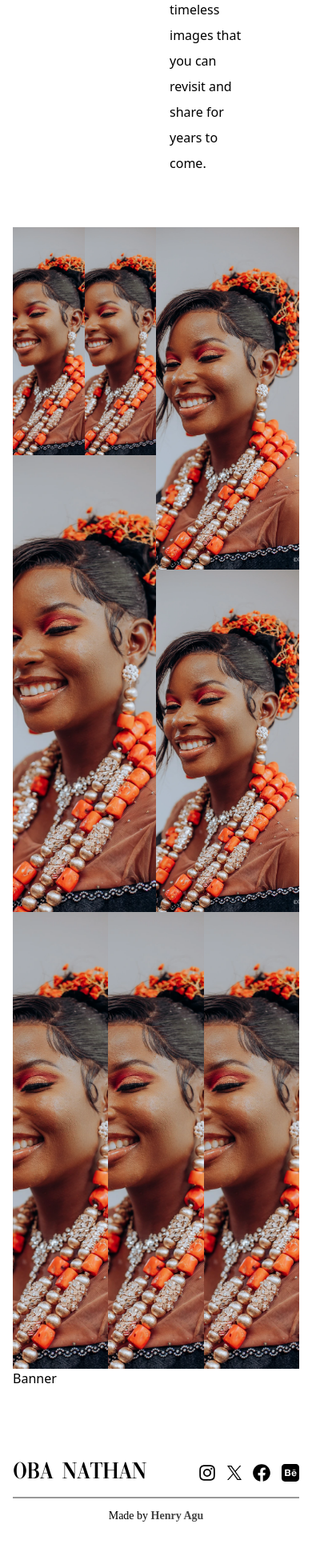
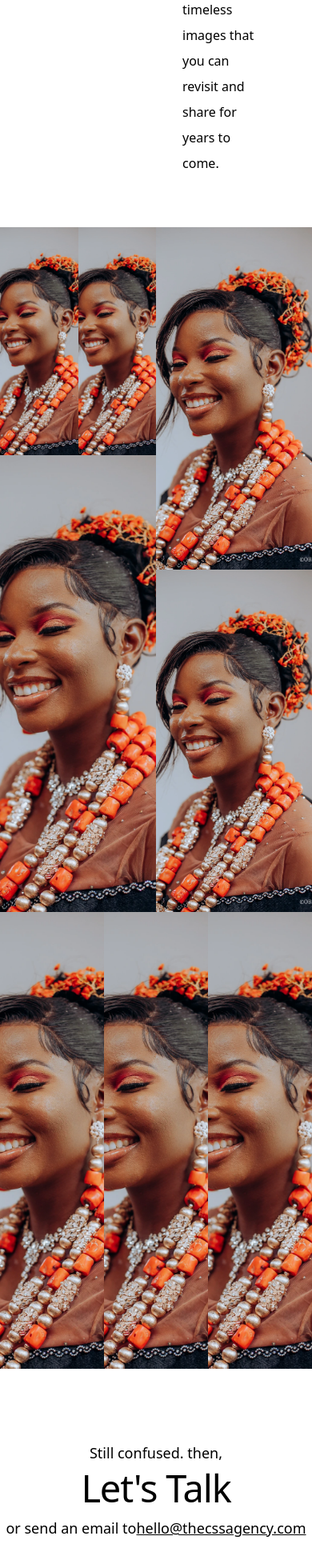
Before and after one commit to HenryAgu/Oba-Nathan, a Next.js app: page /events in a window 390 px wide. Shown: the part 2842-4802 px from the top of the page at 80% size. Built offline with nearby package versions, Linux system fonts and the light colour scheme; a web font is replaced by a local one.

Commit message:
fix: vercel wahala

```diff
--- a/src/app/events/page.tsx
+++ b/src/app/events/page.tsx
@@ -6,7 +6,7 @@ import EventDetails from "@/components/shared/event-details";
 
 const EventPage = () => {
   return (
-    <main className="px-4 lg:px-0 py-5">
+    <main className="lg:px-0 py-5">
       <Header />
       <div className="flex flex-col my-10">
         <Hero title="events" image="/images/image.webp" />
--- a/src/app/page.tsx
+++ b/src/app/page.tsx
@@ -1,12 +1,12 @@
 import Image from "next/image";
 import Link from "next/link";
-import ImageCarousel from "../components/shared/ImageCarousel";
 import localFont from "next/font/local";
 import { Roboto } from "next/font/google";
 import InstagramIcon from "@/components/icons/instagram";
 import FacebookIcon from "@/components/icons/facebook";
 import XIcon from "@/components/icons/x";
 import BehanceIcon from "@/components/icons/behance";
+import ImageCarousel from "@/components/ImageCarousel";
 
 const gtSuperDisplay = localFont({
   src: "./fonts/GT-Super-Display-Regular-Trial.otf",
--- a/src/app/studio/[[...tool]]/page.tsx
+++ /dev/null
@@ -1,19 +0,0 @@
-/**
- * This route is responsible for the built-in authoring environment using Sanity Studio.
- * All routes under your studio path is handled by this file using Next.js' catch-all routes:
- * https://nextjs.org/docs/routing/dynamic-routes#catch-all-routes
- *
- * You can learn more about the next-sanity package here:
- * https://github.com/sanity-io/next-sanity
- */
-
-import { NextStudio } from 'next-sanity/studio'
-import config from '../../../../sanity.config'
-
-export const dynamic = 'force-static'
-
-export { metadata, viewport } from 'next-sanity/studio'
-
-export default function StudioPage() {
-  return <NextStudio config={config} />
-}
--- a/src/components/shared/banner.tsx
+++ b/src/components/shared/banner.tsx
@@ -1,8 +1,25 @@
+import Link from 'next/link'
 import React from 'react'
 
 const Banner = () => {
   return (
-    <div>Banner</div>
+<section className="flex flex-col items-center my-24 text-center">
+  <span className="text-lg lg:text-[22px] font-normal leading-none">
+    Still confused. then,
+  </span>
+
+  <Link href="tel:+2349091748665" className="text-[47px] lg:text-[144px] font-normal tracking-tight leading-none hover:text-gray-500 transition duration-300 ease-in-out mt-3 lg:mt-0">
+    Let's Talk
+  </Link>
+
+  <span className="text-lg lg:text-[22px] font-normal leading-20 mt-3">
+    or send an email to
+    <Link href="" className="underline">
+      hello@thecssagency.com
+    </Link>
+  </span>
+</section>
+
   )
 }
 
--- a/src/components/shared/event-details.tsx
+++ b/src/components/shared/event-details.tsx
@@ -1,6 +1,7 @@
-import Image from "next/image";
 import React from "react";
 import EventWriteup from "./event-writeup";
+import ImageGrid from "./image-grid";
+import ThreeColumnImageGrid from "./three-column-image-grid";
 
 const EventDetails = () => {
   return (
@@ -19,76 +20,24 @@ const EventDetails = () => {
           feeling of the moment timeless images that you can revisit and share
           for years to come."
       />
-      <div className="flex">
-        <div className="basis-[50%] flex flex-col h-full">
-          <div className="flex">
-            <div className="basis-[50%]">
-              <Image
-                src="/images/image.webp"
-                alt="image"
-                width={500}
-                height={250}
-                className="w-full h-[285px] object-cover"
-              />
-            </div>
-            <div className="basis-[50%]">
-              <Image
-                src="/images/image.webp"
-                alt="image"
-                width={500}
-                height={250}
-                className="w-full h-[285px] object-cover"
-              />
-            </div>
-          </div>
-          <Image
-            src="/images/image.webp"
-            alt="image"
-            width={500}
-            height={500}
-            className="w-full h-[571px] object-cover"
-          />
-        </div>
-        <div className="basis-[50%] flex flex-col h-full">
-          <Image
-            src="/images/image.webp"
-            alt="image"
-            width={500}
-            height={500}
-            className="w-full h-[428px] object-cover"
-          />
-          <Image
-            src="/images/image.webp"
-            alt="image"
-            width={500}
-            height={500}
-            className="w-full h-[428px] object-cover"
-          />
-        </div>
-      </div>
-      <div className="grid grid-cols-3">
-        <Image
-          src="/images/image.webp"
-          alt="image"
-          width={500}
-          height={500}
-          className="w-full h-[571px] object-cover"
-        />
-        <Image
-          src="/images/image.webp"
-          alt="image"
-          width={500}
-          height={500}
-          className="w-full h-[571px] object-cover"
-        />
-        <Image
-          src="/images/image.webp"
-          alt="image"
-          width={500}
-          height={500}
-          className="w-full h-[571px] object-cover"
-        />
-      </div>
+      <ImageGrid
+        leftTopImages={[
+          { src: "/images/image.webp" },
+          { src: "/images/image.webp" },
+        ]}
+        leftBottomImage={{ src: "/images/image.webp" }}
+        rightImages={[
+          { src: "/images/image.webp" },
+          { src: "/images/image.webp" },
+        ]}
+      />
+      <ThreeColumnImageGrid
+        images={[
+          { src: "/images/image.webp" },
+          { src: "/images/image.webp" },
+          { src: "/images/image.webp" },
+        ]}
+      />
     </div>
   );
 };
--- /dev/null
+++ b/src/components/shared/image-grid.tsx
@@ -0,0 +1,56 @@
+import Image from "next/image";
+
+interface ImageGridProps {
+  leftTopImages: { src: string; alt?: string }[];
+  leftBottomImage: { src: string; alt?: string };
+  rightImages: { src: string; alt?: string }[];
+}
+
+export default function ImageGrid({
+  leftTopImages,
+  leftBottomImage,
+  rightImages,
+}: ImageGridProps) {
+  return (
+    <div className="flex">
+      {/* Left Section */}
+      <div className="basis-[50%] flex flex-col h-full">
+        <div className="flex">
+          {leftTopImages.map((image, index) => (
+            <div key={index} className="basis-[50%]">
+              <Image
+                src={image.src}
+                alt={image.alt || "image"}
+                width={500}
+                height={250}
+                className="w-full h-[285px] object-cover"
+              />
+            </div>
+          ))}
+        </div>
+
+        <Image
+          src={leftBottomImage.src}
+          alt={leftBottomImage.alt || "image"}
+          width={500}
+          height={500}
+          className="w-full h-[571px] object-cover"
+        />
+      </div>
+
+      {/* Right Section */}
+      <div className="basis-[50%] flex flex-col h-full">
+        {rightImages.map((image, index) => (
+          <Image
+            key={index}
+            src={image.src}
+            alt={image.alt || "image"}
+            width={500}
+            height={500}
+            className="w-full h-[428px] object-cover"
+          />
+        ))}
+      </div>
+    </div>
+  );
+}
--- /dev/null
+++ b/src/components/shared/three-column-image-grid.tsx
@@ -0,0 +1,30 @@
+import Image from 'next/image'
+import React from 'react'
+
+interface ThreeColumnImageGridProps {
+  images: {
+    src: string;
+    alt?: string;
+  }[];
+}
+
+const ThreeColumnImageGrid = ({
+  images,
+}: ThreeColumnImageGridProps) => {
+  return (
+    <div className="grid grid-cols-3">
+      {images.map((image, index) => (
+        <Image
+          key={index}
+          src={image.src}
+          alt={image.alt || "image"}
+          width={500}
+          height={500}
+          className="w-full h-[571px] object-cover"
+        />
+      ))}
+    </div>
+  )
+}
+
+export default ThreeColumnImageGrid
```
Also changed, not shown: sanity.cli.ts (deleted, +0 -10 lines), sanity.config.ts (deleted, +0 -31 lines).
